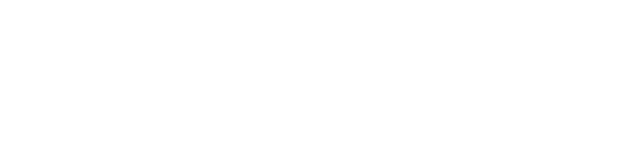
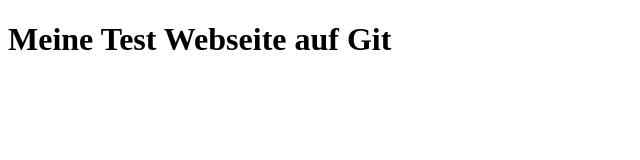
Before and after one commit to HerzogElias/Testprojekt, a plain HTML site: page index.html in a window 1280 px wide. Shown: the whole page, without its empty margins (0-640 px from the left). Drawn offline with Linux system fonts and the light colour scheme.

Commit message:
add headline

```diff
--- a/index.html
+++ b/index.html
@@ -6,6 +6,6 @@
     <title>Document</title>
 </head>
 <body>
-
+    <h1>Meine Test Webseite auf Git</h1>
 </body>
 </html>
```
